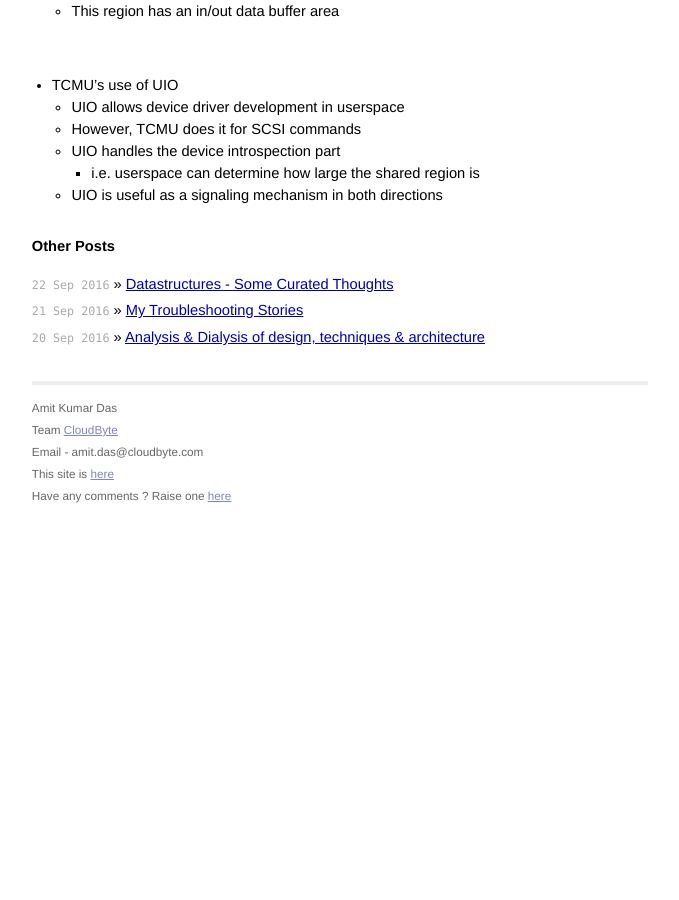
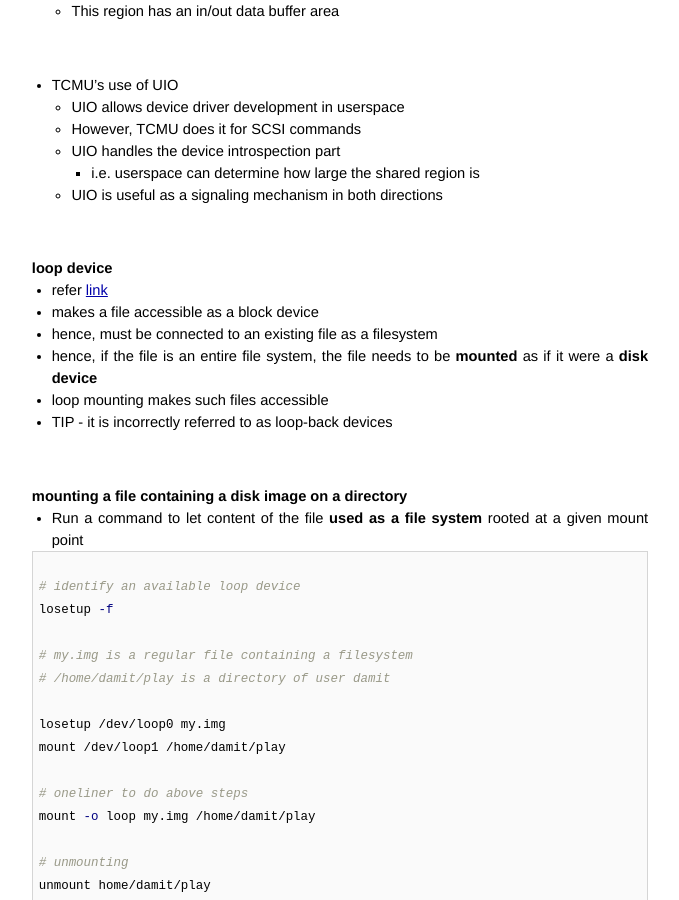
Before and after one commit to AmitKumarDas/amitkumardas.github.io, a Jekyll site: the page built from _posts/2016-09-19-low-level-stuff.md, in a window 1280 px wide and 900 px high, scrolled down 873 px. Shown: the whole window, without its empty margins (300-979 px from the left). Built offline with Jekyll 4.4.1, drawn with Linux system fonts in a browser that asks for light colours; before the commit the page ends 1392 px from its top, so only the background shows below that; some of the changed text lies outside the part shown.

Commit message:
Update 2016-09-19-low-level-stuff.md

````diff
--- a/_posts/2016-09-19-low-level-stuff.md
+++ b/_posts/2016-09-19-low-level-stuff.md
@@ -52,3 +52,45 @@
   - UIO handles the device introspection part
     - i.e. userspace can determine how large the shared region is
   - UIO is useful as a signaling mechanism in both directions
+
+<br />
+
+### loop device
+
+- refer [link](https://en.wikipedia.org/wiki/Loop_device)
+- makes a file accessible as a block device
+- hence, must be connected to an existing file as a filesystem
+- hence, if the file is an entire file system, the file needs to be **mounted** as if it were a **disk device**
+ - loop mounting makes such files accessible
+- TIP - it is incorrectly referred to as loop-back devices
+
+<br />
+
+### mounting a file containing a disk image on a directory
+
+- Run a command to let content of the file **used as a file system** rooted at a given mount point
+
+```shell
+
+# identify an available loop device
+losetup -f
+
+# my.img is a regular file containing a filesystem
+# /home/damit/play is a directory of user damit
+
+losetup /dev/loop0 my.img
+mount /dev/loop1 /home/damit/play
+
+# oneliner to do above steps
+mount -o loop my.img /home/damit/play
+
+# unmounting
+unmount home/damit/play
+# or, mount | grep "/home/damit/play"
+# or, losetup -a | grep my.img
+# you get the exact loop device
+unmount /dev/loop<<N>>
+
+```
+
+- At a lower level, the assoc & de-assoc of a file with a loop is done via ioctl system call on the loop device
````
